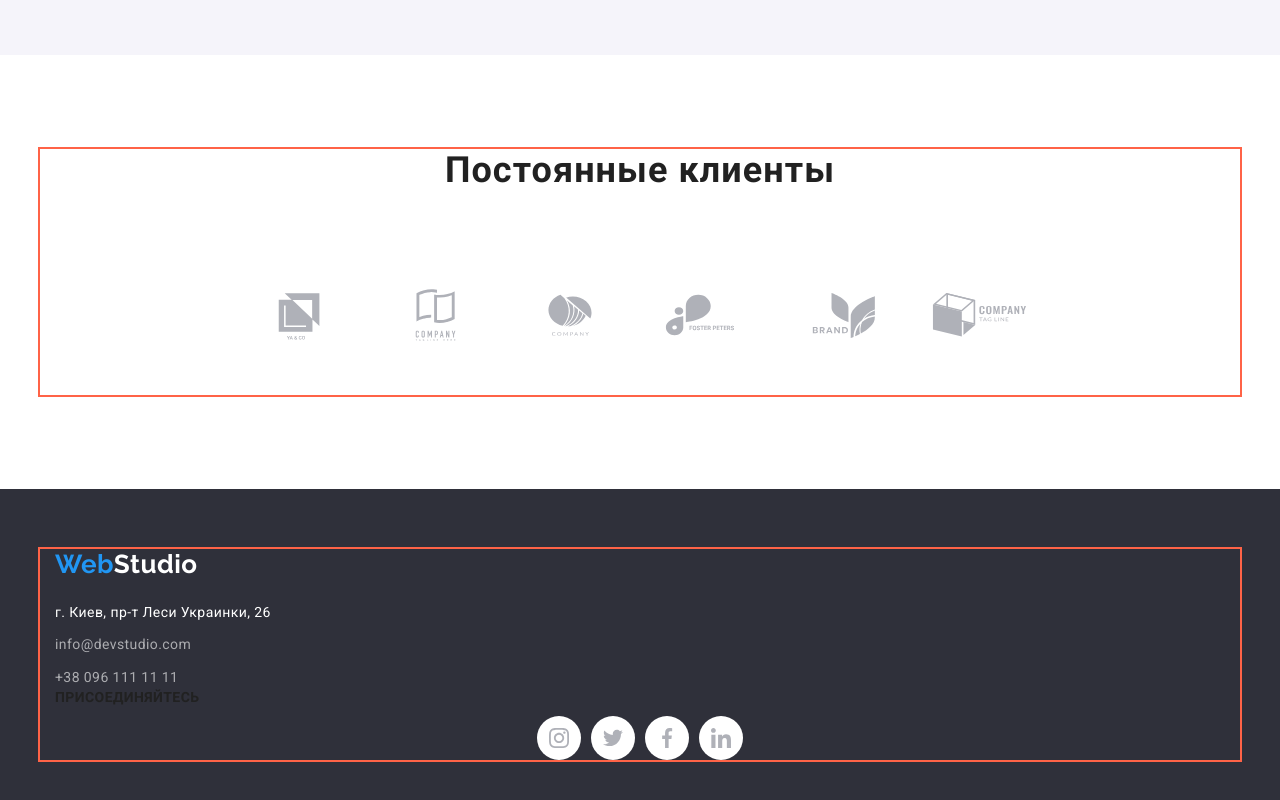
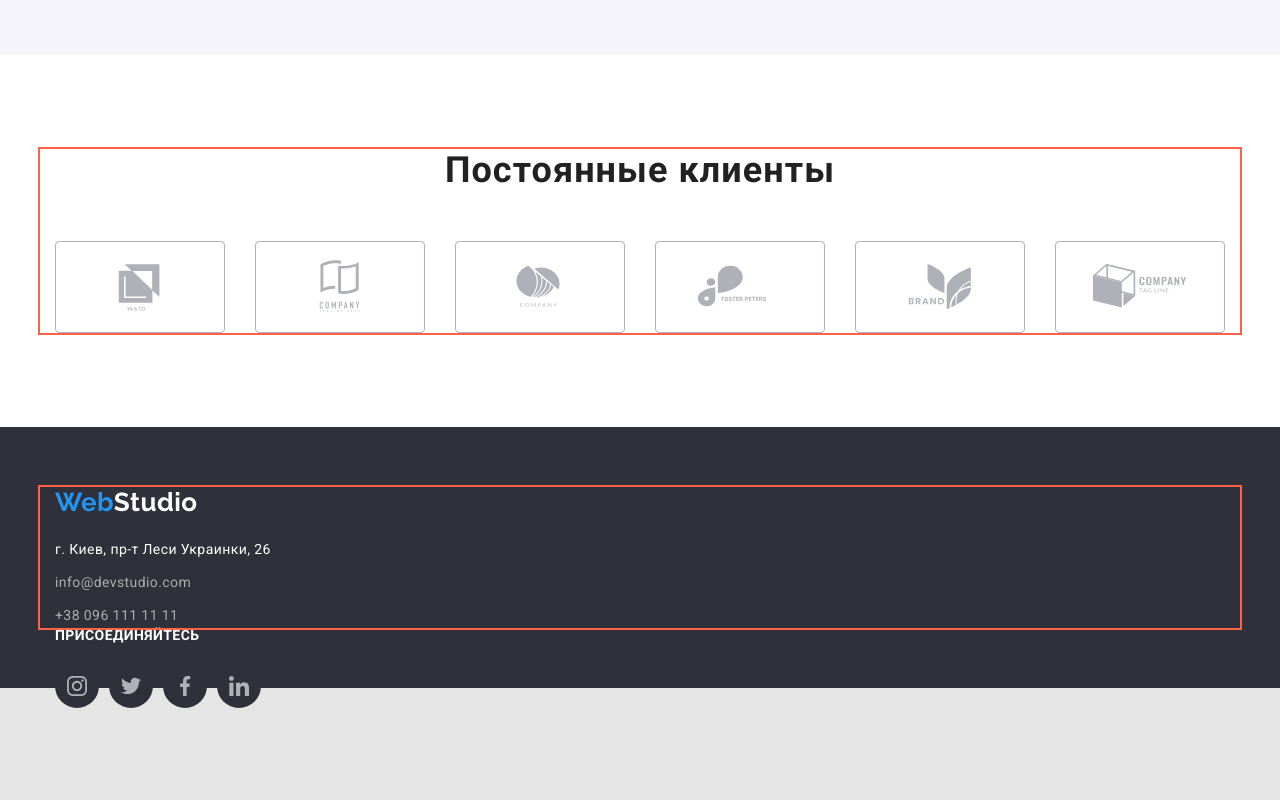
Before and after one commit to YuriyRysak/goit-markup-hw-04, a plain HTML site: page index.html in a window 1280 px wide. Shown: the part 2263-3063 px from the top of the page. After the commit the page ends 2971 px from the top, so only its background shows below. Drawn offline with nearby package versions, Linux system fonts and the light colour scheme.

Commit message:
30.01
15-33

```diff
--- a/css/styles.css
+++ b/css/styles.css
@@ -382,24 +382,28 @@ margin-bottom: 20px;
      justify-content: center;
 
    }
-   .name-client-link {
-
-     background-color: #3f1717;
-     border-radius: 4px;
+   .name-client-item {
+     width: 170px;
+     height: 92px;
+     background-color: var(--top-line-bg);
      display:flex;
      align-items: center;
      justify-content: center;
-     color: #AFB1B8 ;
-
-   }
-   .name-client-icon{
-     fill:#AFB1B8;
+     }
+   .name-client-link {
+       border: 1px solid rgba(175, 177, 184, 1);
+        border-radius: 4px;
+        justify-content: center;
+        align-items: center;
+        display: flex;
+        fill: #AFB1B8 ;
+        width: 100%;
+        height: 100%;
    }
    .name-client-link:hover,
-   .name-client-link:focus {
-     background-color:var(--accent-color);
-     color: var(--top-line-bg);
-
+   .name-client-link:hover {
+    border-color:var(--accent-color);
+     fill:var(--accent-color);
    }
    .name-client-item +.name-client-item {
      margin-left: 30px;
@@ -414,6 +418,8 @@ margin-bottom: 20px;
   }
   .contacts-box {
    width: 231px;
+   display: inline-block;
+
   }
   .note-page {
     margin-bottom: 9px;
@@ -421,6 +427,54 @@ margin-bottom: 20px;
   .note-page:last-child {
     margin-bottom: 0;
   }
+
+  /* Social  */
+  .social  {
+  display: inline-block;
+  float: ;
+  width: 206px;
+  float:left;
+
+  }
+  .social-text {
+    font-family: Roboto;
+    font-style: normal;
+    font-weight:700;
+    font-size: 14px;
+    line-height: 1.14;
+    letter-spacing: 0.03em;
+    text-transform: uppercase;
+    color: var(--top-line-bg);
+
+    margin-bottom: 20px;
+
+  }
+    .name-social{
+     display: flex;
+     justify-content: center;
+   }
+   .name-social-link {
+     width: 44px;
+     height: 44px;
+     background-color: var(--footer-bg-color) ;
+     border-radius: 50%;
+     display: flex;
+     align-items: center;
+     justify-content: center;
+     color: #AFB1B8 ;
+
+   }
+   .name-social-icon{
+     fill:currentColor;
+   }
+   .name-social-link:hover,
+   .name-social-link:focus {
+     background-color:var(--accent-color);
+     color: var(--top-line-bg);
+   }
+   .name-social-item +.name-social-item {
+     margin-left: 10px;
+   }
 
   /* Buttons */
   .button {
--- a/index.html
+++ b/index.html
@@ -255,37 +255,37 @@
                 <div class="regular-clients"><h2 class="team">Постоянные клиенты</h2>
                     <ul class="name-client list">
                         <li class="name-client-item">
-                            <a href="" class="name-client-link"></a>
+                            <a href="" class="name-client-link">
                             <svg class="name-client-icon" width="106" heighr="60">
                                 <use href="./images/symbol-defs.svg#icon-Client1"></use>
                             </svg></a>
                         </li>
                         <li class="name-client-item">
-                            <a href="" class="name-client-link"></a>
+                            <a href="" class="name-client-link">
                             <svg class="name-client-icon" width="106" heighr="60">
                                 <use href="./images/symbol-defs.svg#icon-Client2"></use>
                             </svg></a>
                         </li>
                         <li class="name-client-item">
-                            <a href="" class="name-client-link"></a>
+                            <a href="" class="name-client-link">
                             <svg class="name-client-icon" width="106" heighr="60">
                                 <use href="./images/symbol-defs.svg#icon-Client3"></use>
                             </svg></a>
                         </li>
                         <li class="name-client-item">
-                            <a href="" class="name-client-link"></a>
+                            <a href="" class="name-client-link">
                             <svg class="name-client-icon" width="106" heighr="60">
                                 <use href="./images/symbol-defs.svg#icon-Client4"></use>
                             </svg></a>
                         </li>
                         <li class="name-client-item">
-                            <a href="" class="name-client-link"></a>
+                            <a href="" class="name-client-link">
                             <svg class="name-client-icon" width="106" heighr="60">
                                 <use href="./images/symbol-defs.svg#icon-Client5"></use>
                             </svg></a>
                         </li>
                         <li class="name-client-item">
-                            <a href="" class="name-client-link"></a>
+                            <a href="" class="name-client-link">
                             <svg class="name-client-icon" width="106" heighr="60">
                                 <use href="./images/symbol-defs.svg#icon-Client6"></use>
                             </svg></a>
@@ -314,32 +314,33 @@
                     </ul>
                 </div>
             </address>
-            <div>
-                <h3 class="section-title">присоединяйтесь</h3>
-                <ul class="name-occupation list">
-                    <li class="name-occupation-item">
-                        <a href="" class="name-occupation-link">
-                            <svg class="name-occupation-icon" width="20" height="20">
+            <!-- Social -->
+            <div class="social">
+                <h3 class="social-text">присоединяйтесь</h3>
+                <ul class="name-social list">
+                    <li class="name-social-item">
+                        <a href="" class="name-social-link">
+                            <svg class="name-social-icon" width="20" height="20">
                                 <use href="./images/symbol-defs.svg#icon-instagram"></use>
                             </svg></a>
                     </li>
-                    <li class="name-occupation-item">
-                        <a href="" class="name-occupation-link">
-                            <svg class="name-occupation-icon" width="20" height="20">
+                    <li class="name-social-item">
+                        <a href="" class="name-social-link">
+                            <svg class="name-social-icon" width="20" height="20">
                                 <use href="./images/symbol-defs.svg#icon-twitter">
                                 </use>
                             </svg></a>
                     </li>
-                    <li class="name-occupation-item">
-                        <a href="" class="name-occupation-link">
-                            <svg class="name-occupation-icon" width="20" height="20">
+                    <li class="name-social-item">
+                        <a href="" class="name-social-link">
+                            <svg class="name-social-icon" width="20" height="20">
                                 <use href="./images/symbol-defs.svg#icon-facebook">
                                 </use>
                             </svg></a>
                     </li>
-                    <li class="name-occupation-item">
-                        <a href="" class="name-occupation-link">
-                            <svg class="name-occupation-icon" width="20" height="20">
+                    <li class="name-social-item">
+                        <a href="" class="name-social-link">
+                            <svg class="name-social-icon" width="20" height="20">
                                 <use href="./images/symbol-defs.svg#icon-linkedin">
                                 </use>
                             </svg></a>
```
